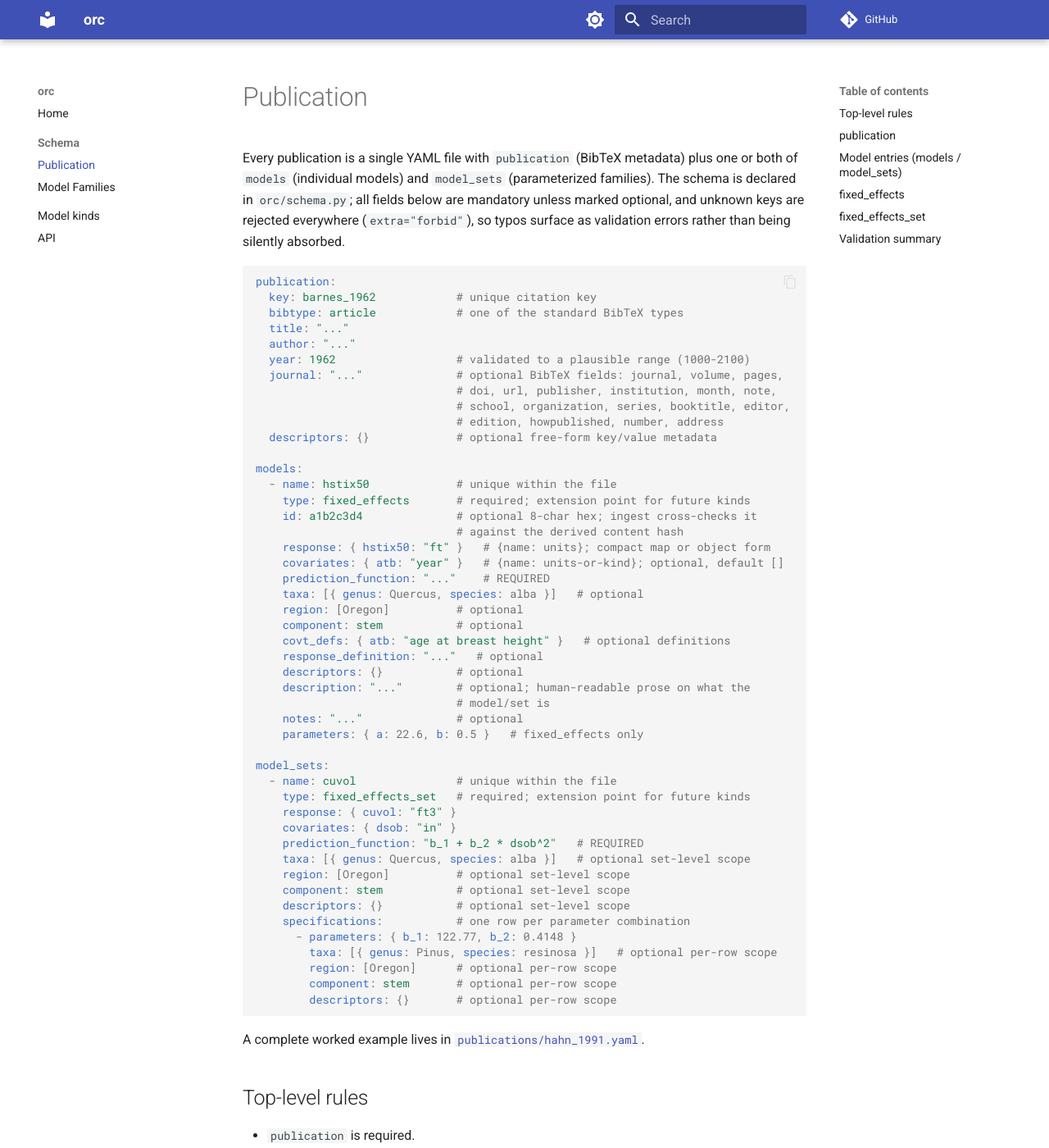
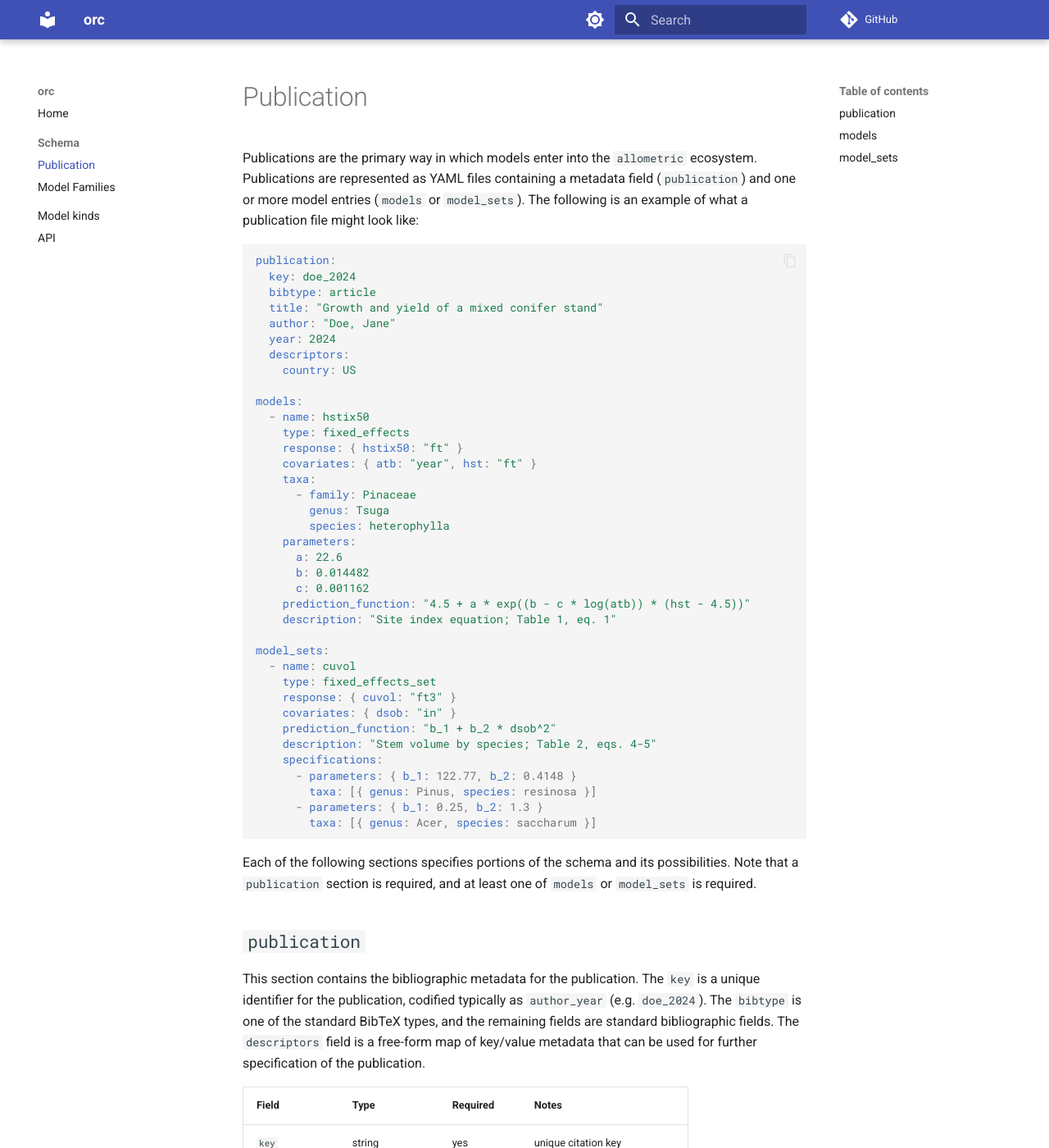
Before and after one commit to allometric/orc, an MkDocs documentation site: the page built from docs/publication.md, in a window 1280 px wide and 1400 px high. Shown: the whole window at 82% size. Built offline with MkDocs 1.6.1 and Material for MkDocs 9.7.7, drawn with Linux system fonts in a browser that asks for light colours; comment, search, counter and statistics services are not loaded; some of the changed text lies outside the part shown.

Commit message:
deslopping publication schema docs

````diff
--- a/docs/publication.md
+++ b/docs/publication.md
@@ -1,75 +1,62 @@
 # Publication
 
-Every publication is a single YAML file with `publication` (BibTeX metadata)
-plus one or both of `models` (individual models) and `model_sets`
-(parameterized families). The schema is declared in `orc/schema.py`; all
-fields below are mandatory unless marked optional, and unknown keys are
-rejected everywhere (`extra="forbid"`), so typos surface as validation errors
-rather than being silently absorbed.
+Publications are the primary way in which models enter into the `allometric`
+ecosystem. Publications are represented as YAML files containing a metadata
+field (`publication`) and one or more model entries (`models` or `model_sets`).
+The following is an example of what a publication file might look like:
 
 ```yaml
 publication:
-  key: barnes_1962            # unique citation key
-  bibtype: article            # one of the standard BibTeX types
-  title: "..."
-  author: "..."
-  year: 1962                  # validated to a plausible range (1000-2100)
-  journal: "..."              # optional BibTeX fields: journal, volume, pages,
-                              # doi, url, publisher, institution, month, note,
-                              # school, organization, series, booktitle, editor,
-                              # edition, howpublished, number, address
-  descriptors: {}             # optional free-form key/value metadata
+  key: doe_2024
+  bibtype: article
+  title: "Growth and yield of a mixed conifer stand"
+  author: "Doe, Jane"
+  year: 2024
+  descriptors:
+    country: US
 
 models:
-  - name: hstix50             # unique within the file
-    type: fixed_effects       # required; extension point for future kinds
-    id: a1b2c3d4              # optional 8-char hex; ingest cross-checks it
-                              # against the derived content hash
-    response: { hstix50: "ft" }   # {name: units}; compact map or object form
-    covariates: { atb: "year" }   # {name: units-or-kind}; optional, default []
-    prediction_function: "..."    # REQUIRED
-    taxa: [{ genus: Quercus, species: alba }]   # optional
-    region: [Oregon]          # optional
-    component: stem           # optional
-    covt_defs: { atb: "age at breast height" }   # optional definitions
-    response_definition: "..."   # optional
-    descriptors: {}           # optional
-    description: "..."        # optional; human-readable prose on what the
-                              # model/set is
-    notes: "..."              # optional
-    parameters: { a: 22.6, b: 0.5 }   # fixed_effects only
+  - name: hstix50
+    type: fixed_effects
+    response: { hstix50: "ft" }
+    covariates: { atb: "year", hst: "ft" }
+    taxa:
+      - family: Pinaceae
+        genus: Tsuga
+        species: heterophylla
+    parameters:
+      a: 22.6
+      b: 0.014482
+      c: 0.001162
+    prediction_function: "4.5 + a * exp((b - c * log(atb)) * (hst - 4.5))"
+    description: "Site index equation; Table 1, eq. 1"
 
 model_sets:
-  - name: cuvol               # unique within the file
-    type: fixed_effects_set   # required; extension point for future kinds
+  - name: cuvol
+    type: fixed_effects_set
     response: { cuvol: "ft3" }
     covariates: { dsob: "in" }
-    prediction_function: "b_1 + b_2 * dsob^2"   # REQUIRED
-    taxa: [{ genus: Quercus, species: alba }]   # optional set-level scope
-    region: [Oregon]          # optional set-level scope
-    component: stem           # optional set-level scope
-    descriptors: {}           # optional set-level scope
-    specifications:           # one row per parameter combination
+    prediction_function: "b_1 + b_2 * dsob^2"
+    description: "Stem volume by species; Table 2, eqs. 4-5"
+    specifications:
       - parameters: { b_1: 122.77, b_2: 0.4148 }
-        taxa: [{ genus: Pinus, species: resinosa }]   # optional per-row scope
-        region: [Oregon]      # optional per-row scope
-        component: stem       # optional per-row scope
-        descriptors: {}       # optional per-row scope
+        taxa: [{ genus: Pinus, species: resinosa }]
+      - parameters: { b_1: 0.25, b_2: 1.3 }
+        taxa: [{ genus: Acer, species: saccharum }]
 ```
 
-A complete worked example lives in
-[`publications/hahn_1991.yaml`](https://github.com/allometric/orc/blob/main/publications/hahn_1991.yaml).
-
-## Top-level rules
-
-- `publication` is required.
-- At least one of `models` or `model_sets` must be present (may be empty lists,
-  but not both absent).
-- Model and set `name` values must be unique within the file.
-- `extra="forbid"` applies at every level: `publication`, models, sets,
-  specification rows, and the nested `taxon` objects.
+Each of the following sections specifies portions of the schema and its
+possibilities. Note that a `publication` section is required, and at least one
+of `models` or `model_sets` is required.
 
 ## `publication`
+
+This section contains the bibliographic metadata for the publication. The `key`
+is a unique identifier for the publication, codified typically as `author_year`
+(e.g. `doe_2024`). The `bibtype` is one of the standard BibTeX types, and the
+remaining fields are standard bibliographic fields. The `descriptors` field is a
+free-form map of key/value metadata that can be used for further specification
+of the publication.
 
 | Field        | Type              | Required | Notes                                   |
 |--------------|-------------------|----------|-----------------------------------------|
@@ -103,24 +90,27 @@
 `manual`, `mastersthesis`, `misc`, `phdthesis`, `proceedings`, `techreport`,
 `unpublished`.
 
-## Model entries (`models` / `model_sets`)
+## `models`
 
-Shared fields (both kinds):
+A set of individual allometric model, most useful when specifying one or a few
+models. Each model has a `prediction_function` and a set of `parameters`, along
+with a `response` and `covariates`.
 
 | Field                 | Type                    | Required | Notes                                   |
 |-----------------------|-------------------------|----------|-----------------------------------------|
 | `name`                | string                  | yes      | unique within the file                  |
-| `type`                | string                  | yes      | `fixed_effects` or `fixed_effects_set`  |
+| `type`                | `fixed_effects`         | yes      |                                         |
 | `prediction_function` | string                  | yes      |                                         |
 | `response`            | map or object           | yes      | `{name: units}`; see below              |
 | `covariates`          | map or list of objects  | no       | `{name: units-or-kind}`; default `[]`   |
+| `parameters`          | map → float             | yes      | `{name: value}`                         |
 | `taxa`                | list of `taxon`         | no       |                                         |
 | `region`              | list of string          | no       |                                         |
 | `component`           | string                  | no       |                                         |
 | `covt_defs`           | map of string → string  | no       | covariate definitions                   |
 | `response_definition` | string                  | no       |                                         |
 | `descriptors`         | map                     | no       | free-form key/value metadata            |
-| `description`         | string                  | no       | prose on what the model/set is          |
+| `description`         | string                  | no       | prose on what the model is              |
 | `notes`               | string                  | no       |                                         |
 | `id`                  | string                  | no       | `[0-9a-f]{8}`; see [Identifiers](kinds.md#identifiers) |
 
@@ -131,23 +121,30 @@
 `{ atb: "year" }`, meaning "year" as a kind/definition — are preserved as-is;
 `covt_defs` can then spell out the definition.
 
-## `fixed_effects`
+## `model_sets`
 
-A single model with inline parameters:
+A set of models that share a `prediction_function`, `response`, and `covariates`
+but differ in their `parameters`. Each row in the `specifications` list is one
+parameter combination, as well as other identifying information such as `taxa`
+etc.
 
-| Field        | Type             | Required | Notes                          |
-|--------------|------------------|----------|--------------------------------|
-| `type`       | `fixed_effects`  | yes      |                                |
-| `parameters` | map → float      | yes      | `{name: value}`                |
-
-## `fixed_effects_set`
-
-A parameterized family sharing one `prediction_function`:
-
-| Field            | Type                   | Required | Notes                                 |
-|------------------|------------------------|----------|---------------------------------------|
-| `type`           | `fixed_effects_set`    | yes      |                                       |
-| `specifications` | list of specification  | yes      | at least one row; see below           |
+| Field                 | Type                    | Required | Notes                                   |
+|-----------------------|-------------------------|----------|-----------------------------------------|
+| `name`                | string                  | yes      | unique within the file                  |
+| `type`                | `fixed_effects_set`     | yes      |                                         |
+| `prediction_function` | string                  | yes      |                                         |
+| `response`            | map or object           | yes      | `{name: units}`; see the `models` section for accepted forms |
+| `covariates`          | map or list of objects  | no       | `{name: units-or-kind}`; default `[]`   |
+| `specifications`      | list of specification   | yes      | at least one row; see below             |
+| `taxa`                | list of `taxon`         | no       |                                         |
+| `region`              | list of string          | no       |                                         |
+| `component`           | string                  | no       |                                         |
+| `covt_defs`           | map of string → string  | no       | covariate definitions                   |
+| `response_definition` | string                  | no       |                                         |
+| `descriptors`         | map                     | no       | free-form key/value metadata            |
+| `description`         | string                  | no       | prose on what the set is                |
+| `notes`               | string                  | no       |                                         |
+| `id`                  | string                  | no       | `[0-9a-f]{8}`; see [Identifiers](kinds.md#identifiers) |
 
 Each specification row is one parameter combination and may carry its own
 optional `taxa`, `region`, `component`, and `descriptors` scope:
@@ -164,16 +161,3 @@
     Every specification row must use **identical parameter keys** — this is
     validated. Parameter names are therefore derived from the rows, not
     declared separately.
-
-## Validation summary
-
-| Rule                                              | Enforced by                                        |
-|---------------------------------------------------|----------------------------------------------------|
-| Unknown keys rejected at every level              | `extra="forbid"` on every model                    |
-| `year` within 1000–2100                           | `Publication._sane_year`                           |
-| `id` matches `[0-9a-f]{8}`                        | `ModelBase._validate_id`                           |
-| At least one of `models` / `model_sets`           | `ModelsFile._at_least_one_model_kind`              |
-| Model and set names unique within file            | `ModelsFile._unique_model_names`                   |
-| Set has at least one specification                | `FixedEffectsSetModel._consistent_parameter_keys`  |
-| Identical parameter keys across all spec rows     | `FixedEffectsSetModel._consistent_parameter_keys`  |
-| Ingested `id` matches derived content hash        | `ingest` (see [Identifiers](kinds.md#identifiers)) |
````
